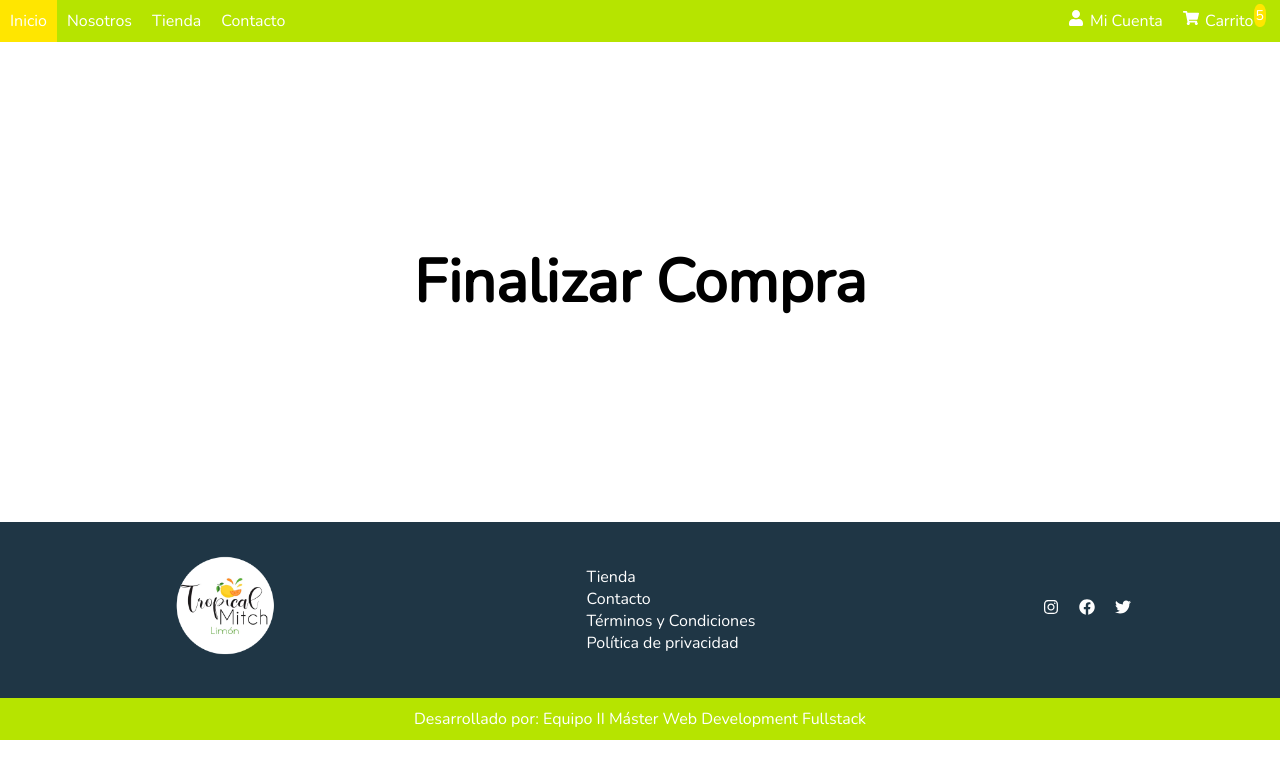
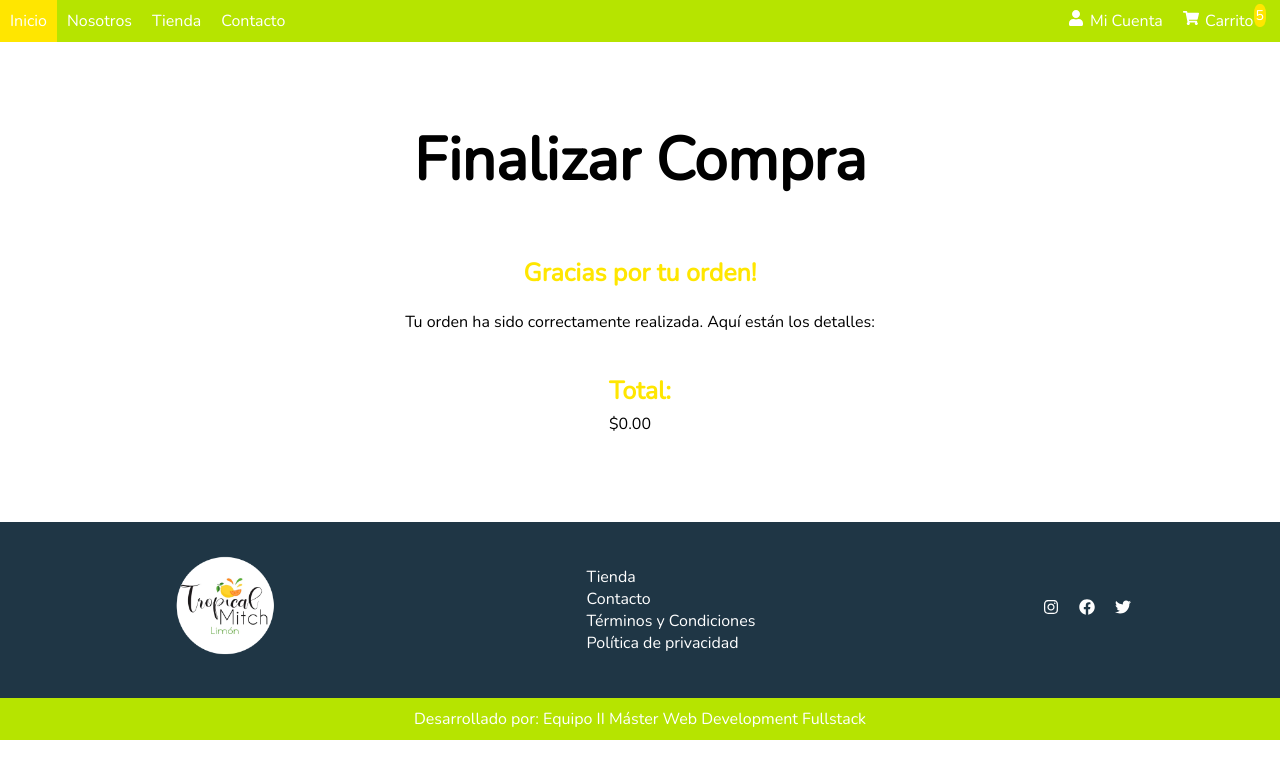
Before and after one commit to maujcardenas/ecommerce1, a Next.js app: page /FinalizarCompra/FinalizarCompra in a window 1280 px wide. Shown: the top 778 px of the page. Built offline with nearby package versions, Linux system fonts and the light colour scheme.

Commit message:
mas estilos y resumen-compra

```diff
--- a/components/CarritoItem.module.scss
+++ b/components/CarritoItem.module.scss
@@ -1,3 +1,19 @@
+@media (min-width: 630px) {
+}
+
+@media (max-width: 630px) {
+  .cart-item {
+    display: flex;
+    flex-direction: column;
+    max-width: 480px;
+    text-align: center;
+    margin: 10px auto;
+    justify-content: center;
+    background-color: white;
+    box-shadow: 2px 2px 20px -2px #e5e5e5;
+  }
+}
+
 .cart-item {
   display: flex;
   flex-direction: row;
--- /dev/null
+++ b/components/ResumenCompra.js
@@ -0,0 +1,30 @@
+export default function ResumenCompra({ cartItems }) {
+  console.log(cartItems);
+  const total = cartItems.reduce(
+    (sum, item) => sum + item.price * item.quantity,
+    0
+  );
+
+  return (
+    <div className="resumen-compra">
+      <h3>Gracias por tu orden!</h3>
+      <p>Tu orden ha sido correctamente realizada. Aquí están los detalles:</p>
+
+      <div className="order-details">
+        {/* <h4>Detalles de Orden</h4> */}
+        {cartItems.map((item) => (
+          <div className="order-item">
+            <p className="r-item-name">{item.name}</p>
+            <p>Precio: ${item.price.toFixed(2)}</p>
+            <p>Cantidad: {item.quantity}</p>
+          </div>
+        ))}
+      </div>
+
+      <div className="order-total">
+        <h3>Total:</h3>
+        <span className="r-total">${total.toFixed(2)}</span>
+      </div>
+    </div>
+  );
+}
--- /dev/null
+++ b/components/ResumenCompra.module.scss
@@ -0,0 +1,23 @@
+.resumen-compra {
+  display: flex;
+  flex-direction: column;
+  justify-content: center;
+  align-items: center;
+  margin: 20px auto;
+}
+
+.order-item {
+  padding: 20px;
+  background-color: white;
+  display: flex;
+  flex-direction: column;
+  text-align: center;
+  justify-content: center;
+  margin: 0px auto;
+  max-width: 320px;
+  box-shadow: 2px 2px 20px -2px #e5e5e5;
+}
+
+.r-item-name {
+  font-weight: bold;
+}
--- a/pages/FinalizarCompra/FinalizarCompra.js
+++ b/pages/FinalizarCompra/FinalizarCompra.js
@@ -1,10 +1,17 @@
+import ResumenCompra from "@/components/ResumenCompra";
 import MainLayout from "@/layouts/MainLayout";
+import { useContext } from "react";
+import { CartContext } from "@/context/CartContext";
 
 export default function FinalizarCompra() {
+  const { cartItems, removeItem, updateQuantity } = useContext(CartContext);
+  console.log(cartItems, "ahora es el ob en fin compra");
+
   return (
     <MainLayout>
       <div className="fincompra-page">
         <h1>Finalizar Compra</h1>
+        <ResumenCompra cartItems={cartItems} />
       </div>
     </MainLayout>
   );
--- a/scss/index.scss
+++ b/scss/index.scss
@@ -18,3 +18,4 @@
 @import "../components/productCard.module.scss";
 @import "../components/productList.module.scss";
 @import "../components/ContactForm.module.scss";
+@import "../components/ResumenCompra.module.scss";
```
Also changed, not shown: pages/Carrito/Carrito.js (+2 -5 lines).
